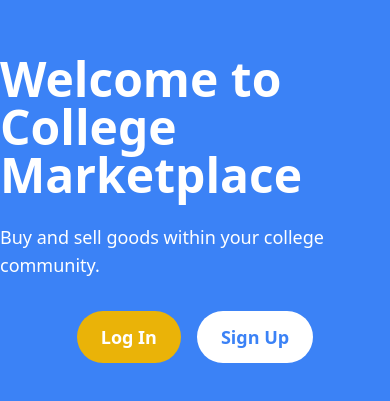
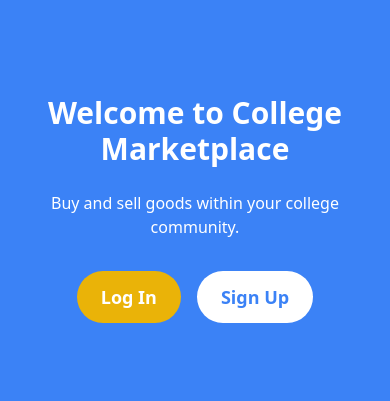
Before and after one commit to RishabhJain0721/Dorm-Deals-Frontend, a React (Create React App) app: page / in a window 390 px wide. Shown: the part 213-614 px from the top of the page. Built offline with nearby package versions, Linux system fonts and the light colour scheme.

Commit message:
make all pages responsive

```diff
--- a/public/index.html
+++ b/public/index.html
@@ -2,6 +2,7 @@
 <html lang="en">
   <head>
     <title>OLX for IET</title>
+    <meta name="viewport" content="width=device-width, initial-scale=1" />
   </head>
   <body>
     <div id="root"></div>
--- a/src/Pages/Landing.js
+++ b/src/Pages/Landing.js
@@ -3,11 +3,11 @@ import { WhiteButton, YellowButton } from "../components/Buttons";
 
 const LandingPage = () => {
   return (
-    <div className="bg-blue-500 min-h-screen flex flex-col justify-center items-center">
-      <div className="text-white text-5xl font-semibold mb-6">
+    <div className="bg-blue-500 min-h-screen flex flex-col justify-center items-center text-center px-4">
+      <div className="text-white text-3xl md:text-5xl font-semibold mb-6">
         Welcome to College Marketplace
       </div>
-      <div className="text-white text-lg mb-8">
+      <div className="text-white md:text-lg mb-8">
         Buy and sell goods within your college community.
       </div>
       <div className="space-x-4">
--- a/src/Pages/Seller.js
+++ b/src/Pages/Seller.js
@@ -27,8 +27,14 @@ const SellForm = () => {
 
     const formData = new FormData();
 
-    formData.append("userToken", JSON.parse(localStorage.getItem("details")).token);
-    formData.append("userName", JSON.parse(localStorage.getItem("details")).name);
+    formData.append(
+      "userToken",
+      JSON.parse(localStorage.getItem("details")).token
+    );
+    formData.append(
+      "userName",
+      JSON.parse(localStorage.getItem("details")).name
+    );
     formData.append("itemName", itemName);
     formData.append("itemCost", itemCost);
     formData.append("itemDescription", itemDescription);
@@ -39,7 +45,7 @@ const SellForm = () => {
       formData.append("images", file);
     });
 
-    console.log("Form Data to be sent : ",...formData);
+    console.log("Form Data to be sent : ", ...formData);
 
     try {
       const response = await axios.post("/api/sell", formData);
@@ -52,7 +58,6 @@ const SellForm = () => {
       setContactNumber("");
       setPickupLocation("");
       setImages([]);
-
     } catch (error) {
       console.error("Error:", error);
     }
@@ -60,7 +65,7 @@ const SellForm = () => {
 
   return (
     <div className=" bg-gray-900">
-      <div className="container mx-auto w-1/3 p-6">
+      <div className="container mx-auto md:w-1/3 p-6">
         <h2 className="text-2xl text-white opacity-95 font-semibold mb-4">
           Sell Your Item
         </h2>
--- a/src/components/Items.js
+++ b/src/components/Items.js
@@ -18,7 +18,7 @@ export default function Items() {
       .then((res) => {
         setItems(res.data);
         setSearchedItems(res.data);
-        console.log("In Items rendered on dashboard : ", res.data)
+        console.log("In Items rendered on dashboard : ", res.data);
         setLoading(false);
       })
       .catch((err) => {
@@ -45,7 +45,7 @@ export default function Items() {
           <InfinitySpin width="200" color="#424242" />
         </div>
       ) : (
-        <div className="p-5 flex flex-wrap px-10 ">
+        <div className="p-5 flex flex-wrap px-10 justify-center md:justify-start">
           {searchedItems.map((item) => (
             <ItemCard key={item._id} rest={item} />
           ))}
--- a/src/components/Navbar.js
+++ b/src/components/Navbar.js
@@ -1,6 +1,6 @@
 import React, { useContext, useState } from "react";
 import { Link } from "react-router-dom";
-import { FaSearch, FaCaretDown } from "react-icons/fa";
+import { FaSearch, FaCaretDown, FaBars, FaTimes } from "react-icons/fa";
 import { IoPersonOutline } from "react-icons/io5";
 import { SearchContext } from "../Contexts/SearchContext";
 
@@ -26,14 +26,19 @@ const Navbar = () => {
 
   return (
     <>
-      <nav className="bg-gray-900 p-4 flex justify-between items-center">
+      <nav className="bg-gray-900 p-4 flex justify-between items-center relative">
         {/* Left Section */}
         <div className="text-white text-2xl font-bold ml-8 flex items-center">
           DormDeals<span className="text-red-500 text-3xl">.</span>
         </div>
 
+        <div
+          className={`flex-col md:flex-row justify-between items-center absolute md:static inset-x-0 top-full bg-gray-900 gap-2 py-2 md:py-0 ${
+            isDropdownOpen ? "flex" : "hidden md:flex"
+          }`}
+        >
           {/* Middle Section */}
-        <div className="w-1/4 flex">
+          <div className="md:w-1/4 flex">
             <input
               onChange={searchInputHandler}
               type="text"
@@ -49,7 +54,7 @@ const Navbar = () => {
           </div>
 
           {/* Tab Section */}
-        <div className="flex justify-center space-x-4 relative">
+          <div className="flex justify-center space-y-2 md:space-x-4 md:space-y-0 relative flex-col md:flex-row items-center">
             {/* Categories Dropdown Button */}
             {/* <button
             onClick={toggleDropdown}
@@ -125,6 +130,13 @@ const Navbar = () => {
               My Account
             </Link>
           </div>
+        </div>
+        <button
+          className="text-white hover:text-slate-200 block md:hidden"
+          onClick={toggleDropdown}
+        >
+          {isDropdownOpen ? <FaTimes /> : <FaBars />}
+        </button>
       </nav>
       <div className="bg-red-500 h-0.5"></div>
     </>
```
Lines whose indentation alone changed are shown as unchanged.
